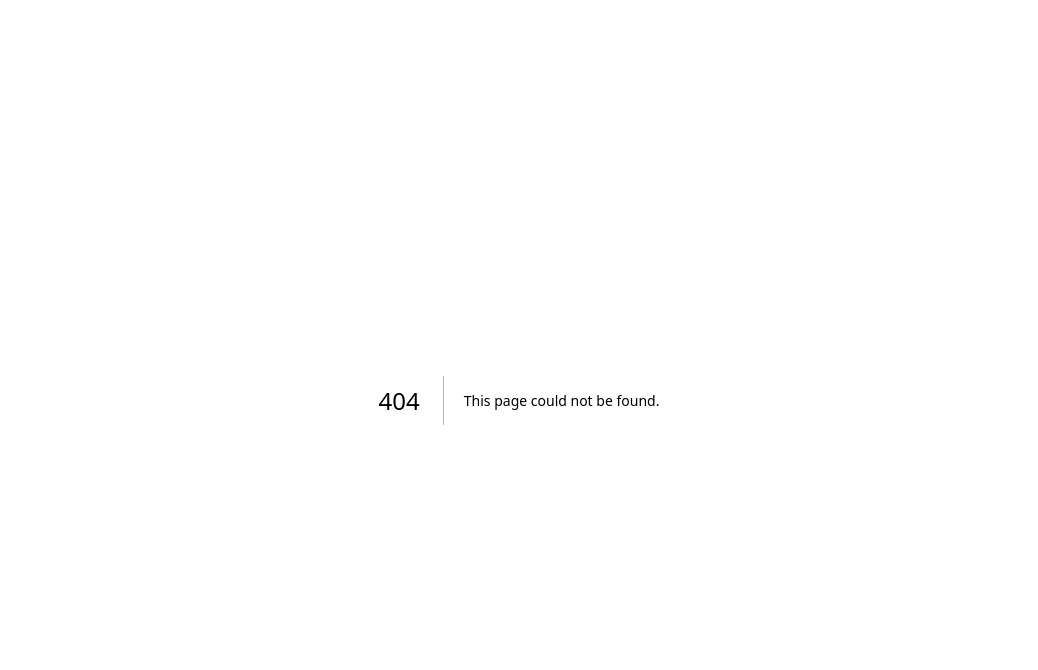
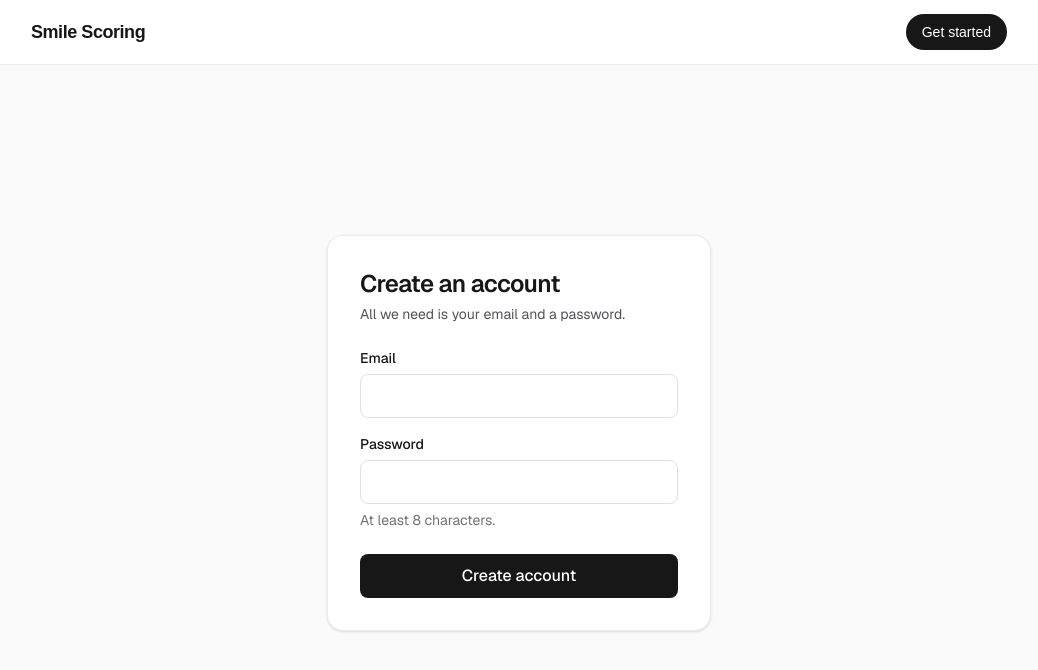
Before and after one commit to sarvessveeriyah2312/smile-scoring-assessment, a Next.js app in the folder frontend/: page /register in a window 1280 px wide. Before the commit this address had no page. Shown: the top 670 px of the page, without its empty margins (121-1159 px from the left). Built offline with nearby package versions, Linux system fonts and the light colour scheme.

Commit message:
Develop registration module

```diff
--- a/frontend/next.config.ts
+++ b/frontend/next.config.ts
@@ -1,7 +1,11 @@
 import type { NextConfig } from "next";
 
 const nextConfig: NextConfig = {
-  /* config options here */
+  // Initialise backend connection here
+  async rewrites() {
+    const backendUrl = process.env.BACKEND_URL ?? "http://localhost:8000";
+    return [{ source: "/api/:path*", destination: `${backendUrl}/:path*` }];
+  },
   cacheComponents: true,
   partialPrefetching: true,
   turbopack: {
--- a/frontend/src/app/layout.tsx
+++ b/frontend/src/app/layout.tsx
@@ -1,6 +1,7 @@
 import type { Metadata } from "next";
 import { Geist, Geist_Mono } from "next/font/google";
 import "./globals.css";
+import { SiteHeader } from "./site-header";
 
 const geistSans = Geist({
   variable: "--font-geist-sans",
@@ -13,8 +14,7 @@ const geistMono = Geist_Mono({
 });
 
 export const metadata: Metadata = {
-  title: "Create Next App",
-  description: "Generated by create next app",
+  title: "Smile Scoring",
 };
 
 export default function RootLayout({ children }: LayoutProps<"/">) {
@@ -23,7 +23,10 @@ export default function RootLayout({ children }: LayoutProps<"/">) {
       lang="en"
       className={`${geistSans.variable} ${geistMono.variable} h-full antialiased`}
     >
-      <body className="min-h-full flex flex-col">{children}</body>
+      <body className="min-h-full flex flex-col">
+        <SiteHeader />
+        {children}
+      </body>
     </html>
   );
 }
--- a/frontend/src/app/page.tsx
+++ b/frontend/src/app/page.tsx
@@ -1,69 +1,42 @@
-import Image from "next/image";
+// The copy on this page is placeholder text. Swap it out once we know
+// exactly how we want to describe Smile Scoring.
+const details = [
+  {
+    title: "Detail one",
+    body: "A sentence or two about the first thing people should know.",
+  },
+  {
+    title: "Detail two",
+    body: "A sentence or two about the second thing people should know.",
+  },
+  {
+    title: "Detail three",
+    body: "A sentence or two about the third thing people should know.",
+  },
+];
 
 export default function Home() {
   return (
-    <div className="flex flex-col flex-1 items-center justify-center bg-zinc-50 font-sans dark:bg-black">
-      <main className="flex flex-1 w-full max-w-3xl flex-col items-center justify-between py-32 px-16 bg-white dark:bg-black sm:items-start">
-        <Image
-          className="dark:invert h-5 w-[100px]"
-          src="/next.svg"
-          alt="Next.js logo"
-          width={100}
-          height={20}
-          priority
-        />
-        <div className="flex flex-col items-center gap-6 text-center sm:items-start sm:text-left">
-          <h1 className="max-w-xs text-3xl font-semibold leading-10 tracking-tight text-black dark:text-zinc-50">
-            To get started, edit the{" "}
-            <code className="rounded bg-black/[.06] px-1.5 py-0.5 font-mono text-[0.9em] dark:bg-white/[.08]">
-              page.tsx
-            </code>{" "}
-            file.
-          </h1>
-          <p className="max-w-md text-lg leading-8 text-zinc-600 dark:text-zinc-400">
-            Looking for a starting point or more instructions? Head over to{" "}
-            <a
-              href="https://vercel.com/templates?framework=next.js&utm_source=create-next-app&utm_medium=appdir-template-tw&utm_campaign=create-next-app"
-              className="font-medium text-zinc-950 dark:text-zinc-50"
-            >
-              Templates
-            </a>{" "}
-            or the{" "}
-            <a
-              href="https://nextjs.org/learn?utm_source=create-next-app&utm_medium=appdir-template-tw&utm_campaign=create-next-app"
-              className="font-medium text-zinc-950 dark:text-zinc-50"
-            >
-              Learning
-            </a>{" "}
-            center.
-          </p>
-        </div>
-        <div className="flex flex-col gap-4 text-base font-medium sm:flex-row">
-          <a
-            className="flex h-12 w-full items-center justify-center gap-2 rounded-full bg-foreground px-5 text-background transition-colors hover:bg-[#383838] dark:hover:bg-[#ccc] md:w-[158px]"
-            href="https://vercel.com/new?utm_source=create-next-app&utm_medium=appdir-template-tw&utm_campaign=create-next-app"
-            target="_blank"
-            rel="noopener noreferrer"
+    <main className="flex-1 font-sans">
+      <section className="mx-auto w-full max-w-5xl px-4 py-20 sm:px-6 sm:py-28">
+        <h1 className="max-w-2xl text-4xl font-semibold tracking-tight sm:text-5xl">Smile Scoring</h1>
+        <p className="mt-4 max-w-xl text-lg leading-8 text-zinc-600 dark:text-zinc-400">
+          A short introduction to Smile Scoring goes here. Explain what it is and who it&apos;s for in a line or
+          two.
+        </p>
+      </section>
+
+      <section className="mx-auto grid w-full max-w-5xl gap-4 px-4 pb-24 sm:grid-cols-3 sm:px-6">
+        {details.map((detail) => (
+          <div
+            key={detail.title}
+            className="rounded-2xl border border-black/[.08] p-6 dark:border-white/[.145]"
           >
-            <Image
-              className="dark:invert h-[14px] w-4"
-              src="/vercel.svg"
-              alt="Vercel logomark"
-              width={16}
-              height={14}
-            />
-            Deploy Now
-          </a>
-          <a
-            className="flex h-12 w-full items-center justify-center rounded-full border border-solid border-black/[.08] px-5 transition-colors hover:border-transparent hover:bg-black/[.04] dark:border-white/[.145] dark:hover:bg-[#1a1a1a] md:w-[158px]"
-            href="https://nextjs.org/docs?utm_source=create-next-app&utm_medium=appdir-template-tw&utm_campaign=create-next-app"
-            target="_blank"
-            rel="noopener noreferrer"
-          >
-            Documentation
-          </a>
-        </div>
-      </main>
-    </div>
+            <h2 className="font-medium">{detail.title}</h2>
+            <p className="mt-2 text-sm leading-6 text-zinc-600 dark:text-zinc-400">{detail.body}</p>
+          </div>
+        ))}
+      </section>
+    </main>
   );
 }
--- /dev/null
+++ b/frontend/src/app/register/page.tsx
@@ -0,0 +1,20 @@
+import type { Metadata } from "next";
+import { RegisterForm } from "./register-form";
+
+export const metadata: Metadata = {
+  title: "Create an account",
+};
+
+export default function RegisterPage() {
+  return (
+    <main className="flex flex-1 items-center justify-center bg-zinc-50 px-4 py-16 font-sans dark:bg-black">
+      <div className="w-full max-w-sm rounded-2xl border border-black/[.08] bg-white p-8 shadow-sm dark:border-white/[.145] dark:bg-zinc-950">
+        <h1 className="text-2xl font-semibold tracking-tight">Create an account</h1>
+        <p className="mt-1 text-sm text-zinc-600 dark:text-zinc-400">
+          All we need is your email and a password.
+        </p>
+        <RegisterForm />
+      </div>
+    </main>
+  );
+}
--- /dev/null
+++ b/frontend/src/app/register/register-form.tsx
@@ -0,0 +1,137 @@
+"use client";
+
+import { useActionState } from "react";
+
+type FieldErrors = { email?: string; password?: string };
+
+type State =
+  | { status: "idle" }
+  | { status: "error"; message?: string; fields?: FieldErrors; email: string }
+  | { status: "success"; email: string };
+
+const FRIENDLY_MESSAGES: Record<keyof FieldErrors, string> = {
+  email: "That doesn't look like a valid email address.",
+  password: "Your password needs to be between 8 and 128 characters.",
+};
+
+async function register(_prev: State, formData: FormData): Promise<State> {
+  const email = String(formData.get("email") ?? "").trim();
+  const password = String(formData.get("password") ?? "");
+
+  let res: Response;
+  try {
+    res = await fetch("/api/auth/register", {
+      method: "POST",
+      headers: { "Content-Type": "application/json" },
+      body: JSON.stringify({ email, password }),
+    });
+  } catch {
+    return { status: "error", email, message: "We couldn't reach the server. Check your connection and try again." };
+  }
+
+  if (res.ok) return { status: "success", email };
+
+  const body = await res.json().catch(() => null);
+
+  if (res.status === 409) {
+    return { status: "error", email, fields: { email: body?.detail ?? "That email is already registered." } };
+  }
+
+  if (res.status === 422 && Array.isArray(body?.detail)) {
+    const fields: FieldErrors = {};
+    for (const err of body.detail) {
+      const field = err.loc?.at(-1) as keyof FieldErrors;
+      if (field in FRIENDLY_MESSAGES) fields[field] = FRIENDLY_MESSAGES[field];
+    }
+    return { status: "error", email, fields };
+  }
+
+  return { status: "error", email, message: "Something went wrong on our side. Please try again in a moment." };
+}
+
+export function RegisterForm() {
+  const [state, formAction, pending] = useActionState(register, { status: "idle" });
+
+  if (state.status === "success") {
+    return (
+      <div role="status" className="mt-6 rounded-lg bg-green-50 p-4 text-sm text-green-800 dark:bg-green-950 dark:text-green-200">
+        You&apos;re all set! We&apos;ve created an account for <strong>{state.email}</strong>.
+      </div>
+    );
+  }
+
+  const fields = state.status === "error" ? state.fields : undefined;
+
+  return (
+    <form action={formAction} noValidate className="mt-6 flex flex-col gap-4">
+      {state.status === "error" && state.message && (
+        <p role="alert" className="rounded-lg bg-red-50 p-3 text-sm text-red-700 dark:bg-red-950 dark:text-red-300">
+          {state.message}
+        </p>
+      )}
+
+      <Field
+        label="Email"
+        name="email"
+        type="email"
+        autoComplete="email"
+        // Keep what they typed if the form comes back with an error.
+        defaultValue={state.status === "error" ? state.email : ""}
+        error={fields?.email}
+      />
+      <Field
+        label="Password"
+        name="password"
+        type="password"
+        autoComplete="new-password"
+        hint="At least 8 characters."
+        error={fields?.password}
+      />
+
+      <button
+        type="submit"
+        disabled={pending}
+        className="mt-2 h-11 rounded-lg bg-foreground font-medium text-background transition-colors hover:bg-[#383838] disabled:opacity-60 dark:hover:bg-[#ccc]"
+      >
+        {pending ? "Creating your account…" : "Create account"}
+      </button>
+    </form>
+  );
+}
+
+function Field({
+  label,
+  name,
+  error,
+  hint,
+  ...input
+}: { label: string; name: string; error?: string; hint?: string } & React.ComponentProps<"input">) {
+  const describedBy = error ? `${name}-error` : hint ? `${name}-hint` : undefined;
+
+  return (
+    <div className="flex flex-col gap-1.5">
+      <label htmlFor={name} className="text-sm font-medium">
+        {label}
+      </label>
+      <input
+        id={name}
+        name={name}
+        aria-invalid={!!error}
+        aria-describedby={describedBy}
+        className="h-11 rounded-lg border border-black/[.12] bg-transparent px-3 outline-none focus:border-foreground aria-[invalid=true]:border-red-500 dark:border-white/[.18]"
+        {...input}
+      />
+      {error ? (
+        <p id={`${name}-error`} className="text-sm text-red-600 dark:text-red-400">
+          {error}
+        </p>
+      ) : (
+        hint && (
+          <p id={`${name}-hint`} className="text-sm text-zinc-500">
+            {hint}
+          </p>
+        )
+      )}
+    </div>
+  );
+}
--- /dev/null
+++ b/frontend/src/app/site-header.tsx
@@ -0,0 +1,19 @@
+import Link from "next/link";
+
+export function SiteHeader() {
+  return (
+    <header className="sticky top-0 z-10 border-b border-black/[.08] bg-background/80 backdrop-blur dark:border-white/[.145]">
+      <div className="mx-auto flex h-16 w-full max-w-5xl items-center justify-between px-4 sm:px-6">
+        <Link href="/" className="text-lg font-semibold tracking-tight">
+          Smile Scoring
+        </Link>
+        <Link
+          href="/register"
+          className="rounded-full bg-foreground px-4 py-2 text-sm font-medium text-background transition-colors hover:bg-[#383838] dark:hover:bg-[#ccc]"
+        >
+          Get started
+        </Link>
+      </div>
+    </header>
+  );
+}
```
